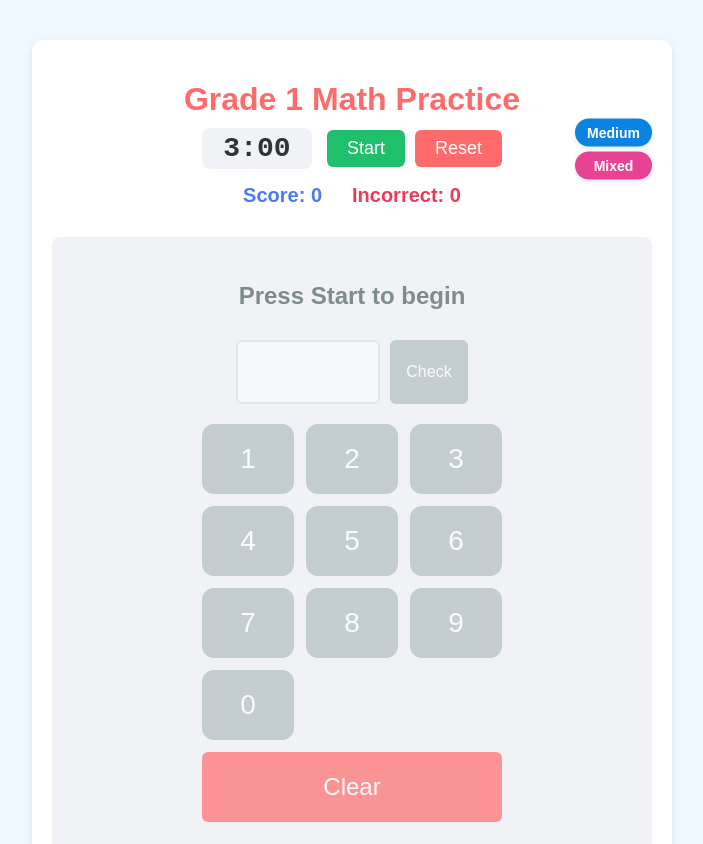
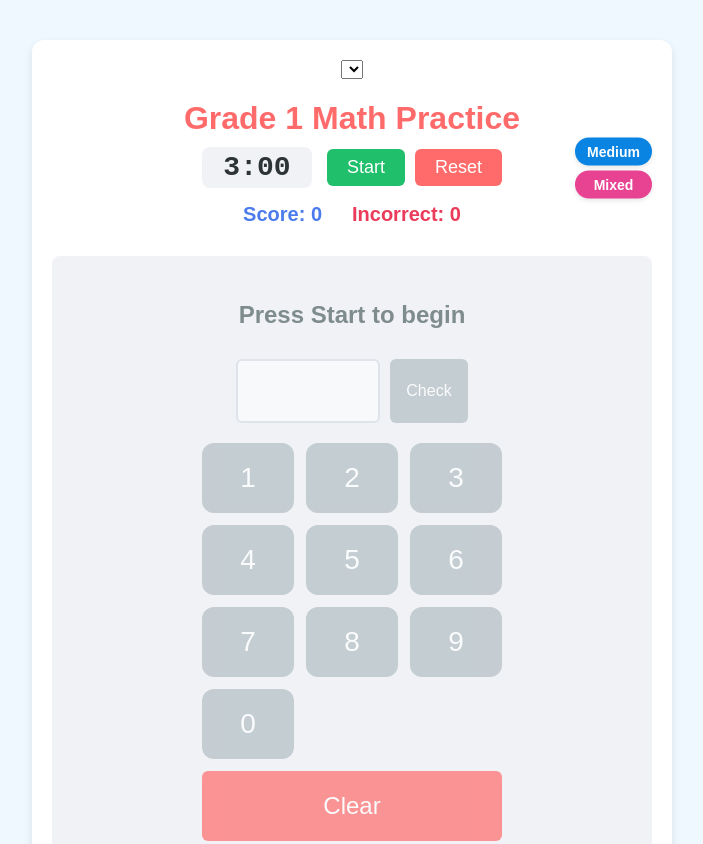
Before and after one commit to knishioka/grade-1-math-practice, a website with bundled scripts: page index.html in a window 1280 px wide. Shown: the top 844 px of the page, without its empty margins (288-991 px from the left). Built offline with nearby package versions, Linux system fonts and the light colour scheme.

Commit message:
Add language selector to index.html

```diff
--- a/index.html
+++ b/index.html
@@ -8,6 +8,11 @@
   </head>
   <body>
     <div class="container">
+      <div class="language-selector">
+        <select id="language-selector">
+          <!-- JSで動的に言語オプションを生成 -->
+        </select>
+      </div>
       <h1>Grade 1 Math Practice</h1>
       <div class="timer-container">
         <div id="timer">3:00</div>
```
